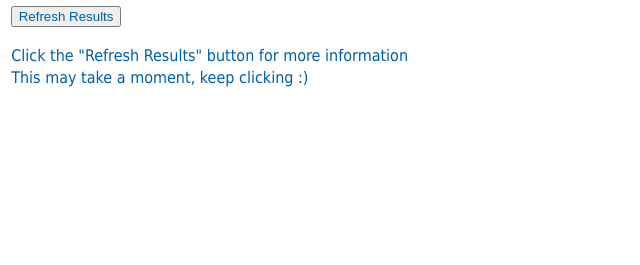
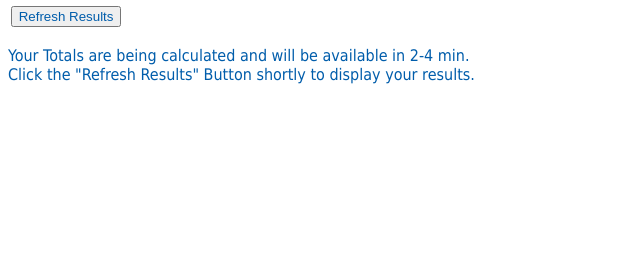
Before and after one commit to johnedstone/zappa-webscrape, a Django app: template mw/templates/mw/results.html in a window 1280 px wide. Shown: the part 35-300 px from the top of the page, without its empty margins (0-640 px from the left). Run offline with Django 3.2, Linux system fonts and the light colour scheme; the template is opened without the code that fills it, so the values that code supplies are empty.

Commit message:
cleaning up around the edges

```diff
--- a/mw/templates/mw/results.html
+++ b/mw/templates/mw/results.html
@@ -7,9 +7,14 @@
           <button>Refresh Results</button>
       </div>
       <div id="results">
-          <p class="some_padding">Click the "Refresh Results" button for more information</p>
-          <p class="some_padding">This may take a moment, keep clicking :)</p>
-          </div>
+
+<div class="some_padding">
+Your Totals are being calculated and will be available in 2-4 min.
+<br>
+Click the "Refresh Results" Button shortly to display your results.
+</div>
+
+      </div>
 {% endblock content %}
 {% block script %}
       <script>
```
